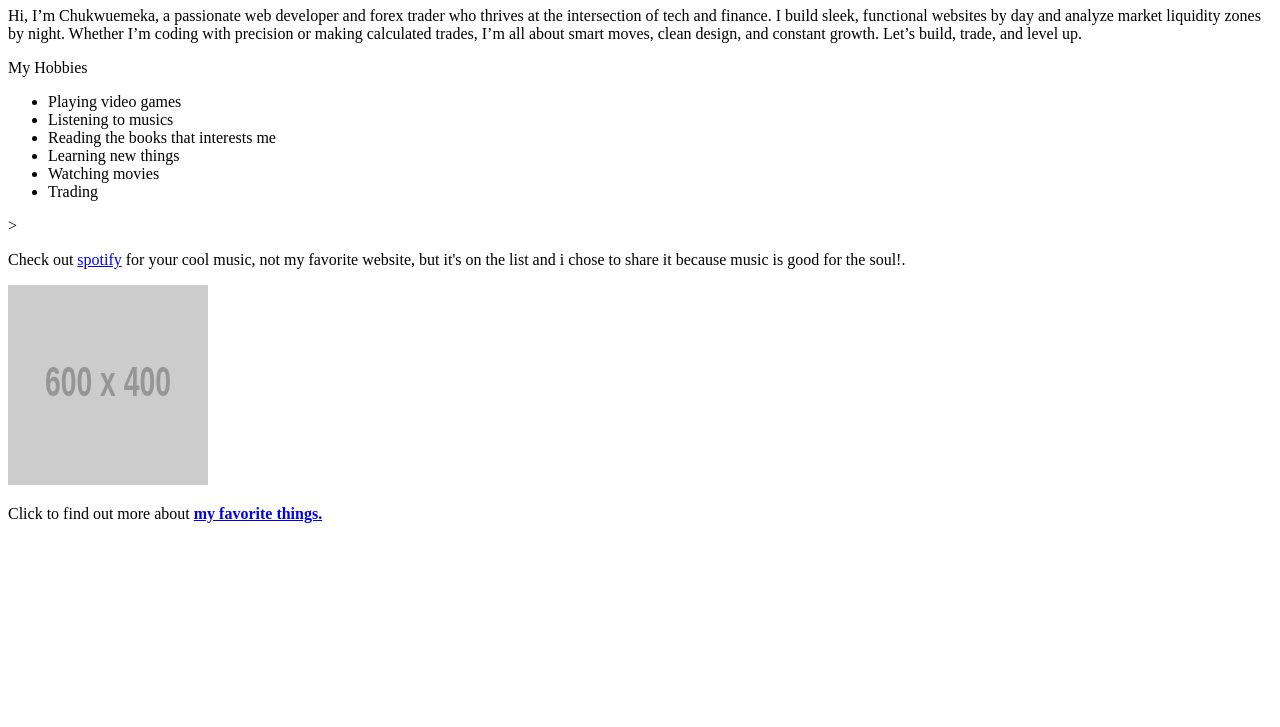
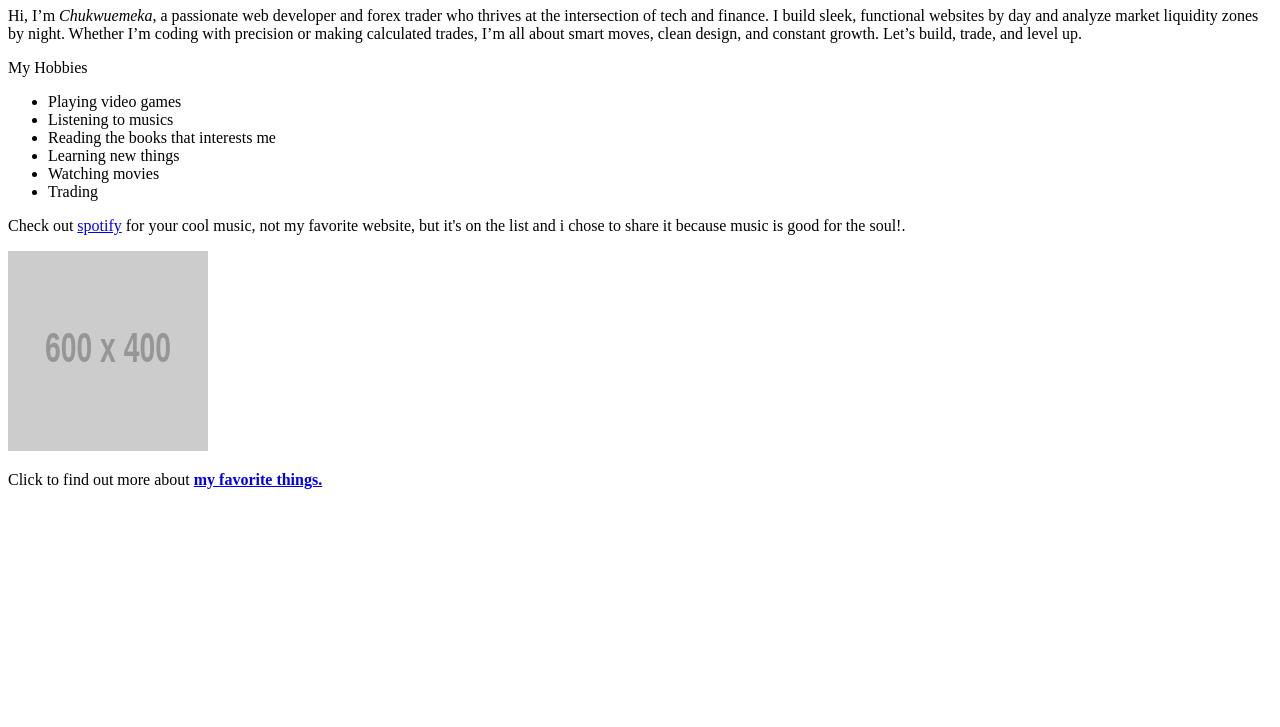
Before and after one commit to BambiReborn/html-intro, a plain HTML site: page index.html in a window 1280 px wide. Shown: the part 73-800 px from the top of the page. Drawn offline with Linux system fonts and the light colour scheme; placeholder pictures from the web are drawn by us.

Commit message:
corrections

```diff
--- a/index.html
+++ b/index.html
@@ -4,7 +4,6 @@
         <meta charset="UTF-8">
         <meta name="viewport" content="width=device-width, initial-scale=1.0">
         <meta http-equiv="X-UA-Compatible" content="IE=edge">
-        <link rel="stylesheet" href="indexstyle.css">
         <title>Profile page</title>
 
     </head>
@@ -12,7 +11,7 @@
 
         <header><h1>Chukwuemeka Udeh</h1></header>
 
-        <P>Hi, I’m Chukwuemeka, a passionate web developer and forex trader who thrives at the intersection of tech and finance.
+        <P>Hi, I’m <em>Chukwuemeka</em>, a passionate web developer and forex trader who thrives at the intersection of tech and finance.
             I build sleek, functional websites by day and analyze market liquidity zones by night.
             Whether I’m coding with precision or making calculated trades, I’m all about smart moves, clean design, and constant growth.
             Let’s build, trade, and level up.</P>
@@ -28,7 +27,7 @@
                 <li>Trading</li>
             </ul>
         </p>
-       >
+
 
         <p>Check out <a href="https://spotify.com">spotify</a> for your cool music,
         not my favorite website, but it's on the list and i chose to share it because music is good for the soul!.</p>
```
Also changed, not shown: task2.html (+3 -1 lines), indexstyle.css (deleted).
